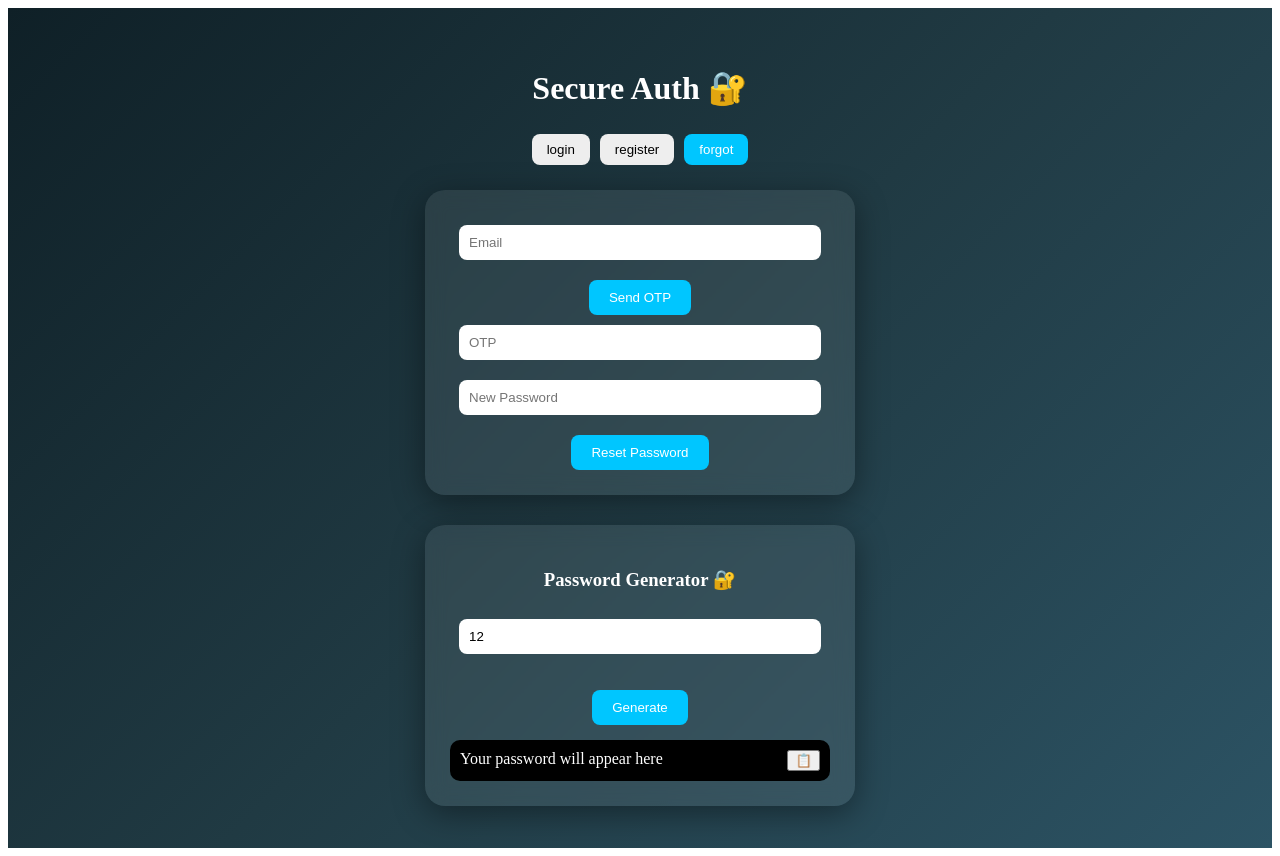
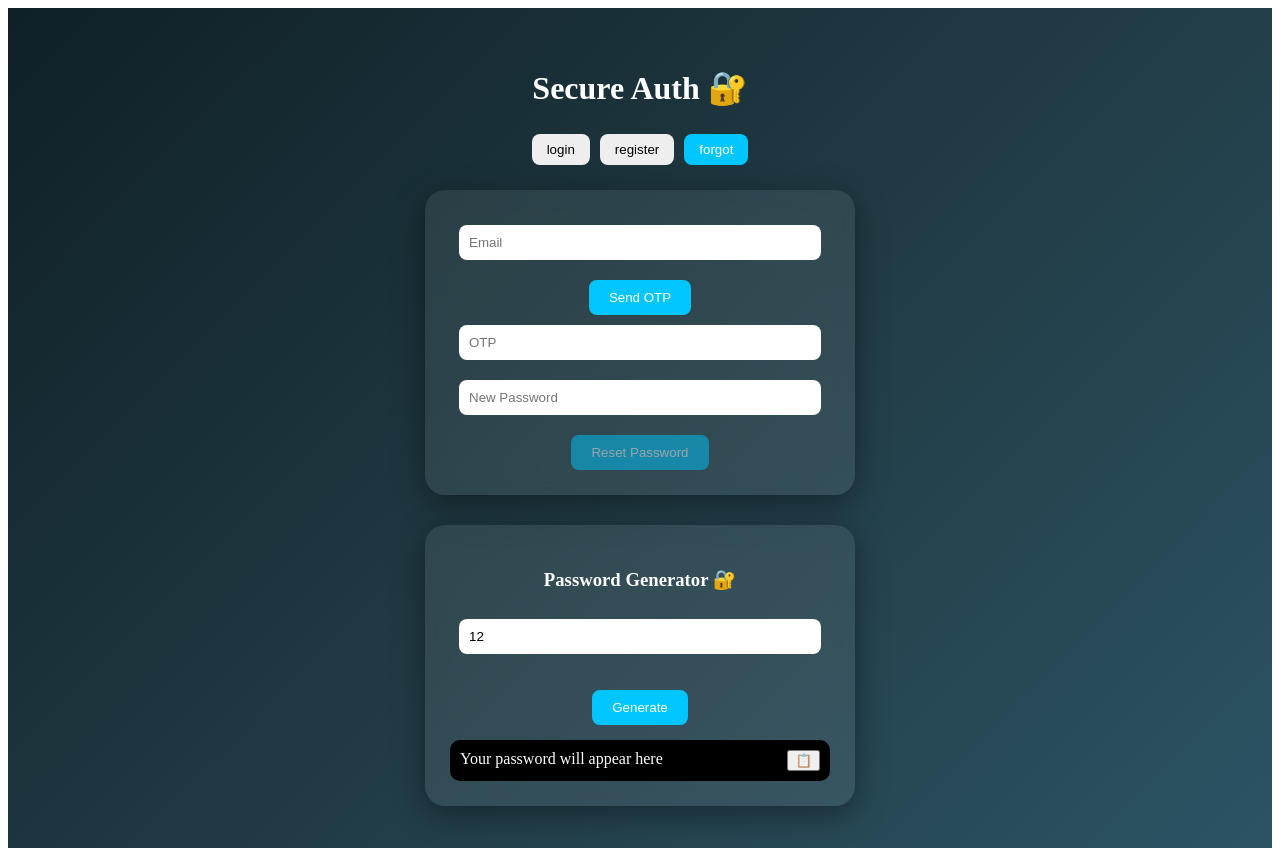
Before and after one commit to rajanani6767/iam-project, a React (Vite) app in the folder frontend-react/: page /#/ in a window 1280 px wide. Both pictures are taken after a click on the button "forgot". Built offline with nearby package versions, Linux system fonts and the light colour scheme.

Commit message:
Build and update frontend react application

```diff
--- a/frontend-react/src/pages/AuthPage.jsx
+++ b/frontend-react/src/pages/AuthPage.jsx
@@ -59,6 +59,14 @@ export default function AuthPage() {
     lower: /[a-z]/.test(regPassword),
     upper: /[A-Z]/.test(regPassword),
     special: /[@$!%*?&]/.test(regPassword),
+  };
+
+  // 🔥 ADDED: same rules for forgot password new password field
+  const newPassRules = {
+    length: newPass.length >= 8,
+    lower: /[a-z]/.test(newPass),
+    upper: /[A-Z]/.test(newPass),
+    special: /[@$!%*?&]/.test(newPass),
   };
 
   const inputStyle = {
@@ -178,6 +186,10 @@ export default function AuthPage() {
 
   // RESET PASSWORD
   const resetPassword = async () => {
+    // 🔥 ADDED: validate new password strength before submitting
+    if (!newPassRules.length || !newPassRules.lower || !newPassRules.upper || !newPassRules.special) {
+      return alert("Password not strong enough ❌ Must be 8+ chars with uppercase, lowercase and special character.");
+    }
     const res = await fetch(`${BASE_URL}/auth/reset-password`, {
       method: "POST",
       headers: { "Content-Type": "application/json" },
@@ -360,12 +372,30 @@ export default function AuthPage() {
 
             <input
               style={inputStyle}
+              type="password"
               placeholder="New Password"
               value={newPass}
               onChange={(e) => setNewPass(e.target.value)}
             />
 
-            <button style={btnStyle} onClick={resetPassword}>
+            {/* 🔥 ADDED: same strength indicators as register tab */}
+            {newPass.length > 0 && (
+              <div style={{ fontSize: "12px", marginBottom: "8px" }}>
+                <p style={{ color: newPassRules.length ? "lime" : "red" }}>✅ Min 8 characters</p>
+                <p style={{ color: newPassRules.lower ? "lime" : "red" }}>✅ Lowercase letter</p>
+                <p style={{ color: newPassRules.upper ? "lime" : "red" }}>✅ Uppercase letter</p>
+                <p style={{ color: newPassRules.special ? "lime" : "red" }}>✅ Special character (@$!%*?&)</p>
+              </div>
+            )}
+
+            <button
+              style={{
+                ...btnStyle,
+                opacity: (!newPassRules.length || !newPassRules.lower || !newPassRules.upper || !newPassRules.special) ? 0.5 : 1,
+                cursor: (!newPassRules.length || !newPassRules.lower || !newPassRules.upper || !newPassRules.special) ? "not-allowed" : "pointer",
+              }}
+              onClick={resetPassword}
+            >
               Reset Password
             </button>
           </>
```
Also changed, not shown: 1 other file (tests, documents, lock files or other folders).
